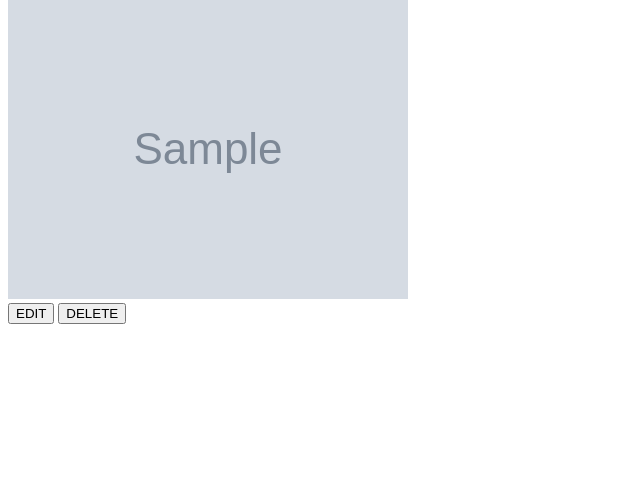
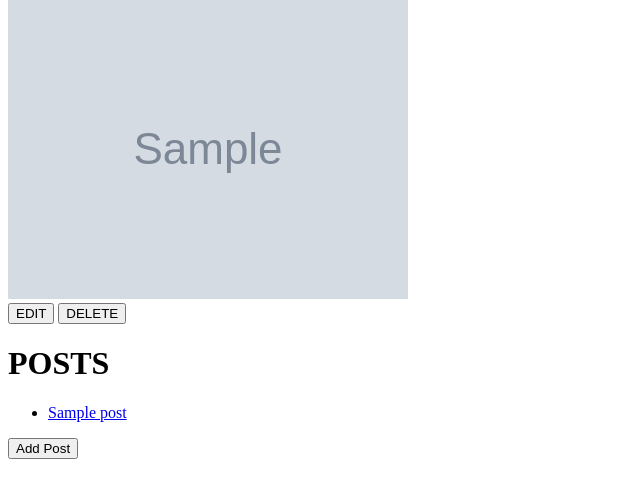
Before and after one commit to Charles03131/Blogly, a Flask app: page /users/1 in a window 1280 px wide. Shown: the part 81-579 px from the top of the page, without its empty margins (0-640 px from the left). Run offline with Flask 3, Linux system fonts and the light colour scheme; tables that the repository leaves empty hold one stand-in row (values such as "Sample post"); grey boxes marked "Sample" are stand-in pictures.

Commit message:
update to add post views

```diff
--- a/app.py
+++ b/app.py
@@ -1,15 +1,15 @@
 """Blogly application."""
 
-from flask import Flask,request,redirect,render_template
+from flask import Flask,request,redirect,render_template,flash
 from flask_debugtoolbar import DebugToolbarExtension
-from models import db, connect_db, User
-
+from models import db, connect_db, User, Post
+from datetime import datetime
 app = Flask(__name__)
 app.config['SQLALCHEMY_DATABASE_URI'] = "postgresql:///blogly"
 app.config['SQLALCHEMY_TRACK_MODIFICATIONS'] = False
 app.config['SQLALCHEMY_ECHO'] = True
 app.config['SECRET_KEY'] = 'secretsecret'
-
+app.config['DEBUG_TB_INTERCEPT_REDIRECTS'] = False
 toolbar = DebugToolbarExtension(app)
 
 with app.app_context():
@@ -74,10 +74,67 @@ def handle_edits(user_id):
     return redirect("/users")
 
 
-@app.route("/users/<int:user_id>/delete", methods={"POST"})
+@app.route("/users/<int:user_id>/delete", methods=["POST"])
 def delete_user(user_id):
     user=User.query.get_or_404(user_id)
     db.session.delete(user)
     db.session.commit()
 
     return redirect("/users")
+
+# this is starting part two of the project
+
+@app.route("/users/<int:user_id>/posts/new", methods=["GET"])
+def show_new_post_form(user_id):
+    """show the form for new posts for specific user"""
+    user=User.query.get_or_404(user_id)
+    return render_template("new_post_form.html",user=user)
+
+
+@app.route("/users/<int:user_id>/posts/new", methods=["GET","POST"])
+def process_new_post_Form(user_id):
+
+    user=User.query.get_or_404(user_id)
+    new_post=Post(title=request.form['title'],content=request.form['content'],user=user)
+
+    db.session.add(new_post)
+    db.session.commit()
+
+
+    return redirect(f"/users/{user_id}")
+
+@app.route('/posts/<int:post_id>')
+def show_post_details(post_id):
+    """Show a page with info on a specific post"""
+
+    post = Post.query.get_or_404(post_id)
+    return render_template('post_details.html', post=post)
+
+
+@app.route('/posts/<int:post_id>/edit',methods=["GET"])
+def show_posts_edit_form(post_id):
+    """show edit post form """
+    post=Post.query.get_or_404(post_id)
+    return render_template("edit_post.html",post=post)
+
+@app.route('/posts/<int:post_id>/edit',methods=["POST"])
+def handle_post_edits(post_id):
+    """handle post  edits"""
+    post=Post.query.get_or_404(post_id)
+    post.title=request.form['title'],
+    post.content=request.form['content']
+
+    db.session.add(post)
+    db.session.commit()
+
+    return redirect(f"/users/{post.user_id}")
+
+@app.route('/posts/<int:post_id>/delete',methods=["POST"])
+def delete_post(post_id):
+    """handle deleting of specific post"""
+    post=Post.query.get_or_404(post_id)
+
+    db.session.delete(post)
+    db.session.commit()
+
+    return redirect(f"/users/{post.user_id}")
--- a/templates/user-details.html
+++ b/templates/user-details.html
@@ -24,6 +24,23 @@ a button for deleting user-->
 <button id="delete_btn" formaction="/users/{{user.id}}/delete" formmethod="POST">DELETE</button>
 </form>
 
+<div id="post_container">
+<h1>POSTS</h1>
+
+
+<ul>
+{% for post in user.posts %}
+<li>
+    <a href="/posts/{{ post.id}}">{{ post.title }}</a>
+    </li>
+{% endfor %}
+</ul>
+
+<form>
+<button formaction="/users/{{user.id}}/posts/new">Add Post</button>
+</form>
+</div>
+
 
 
 {% endblock %}
```
Also changed, not shown: models.py (+15 -0 lines), test_views.py (+71 -1 lines).
